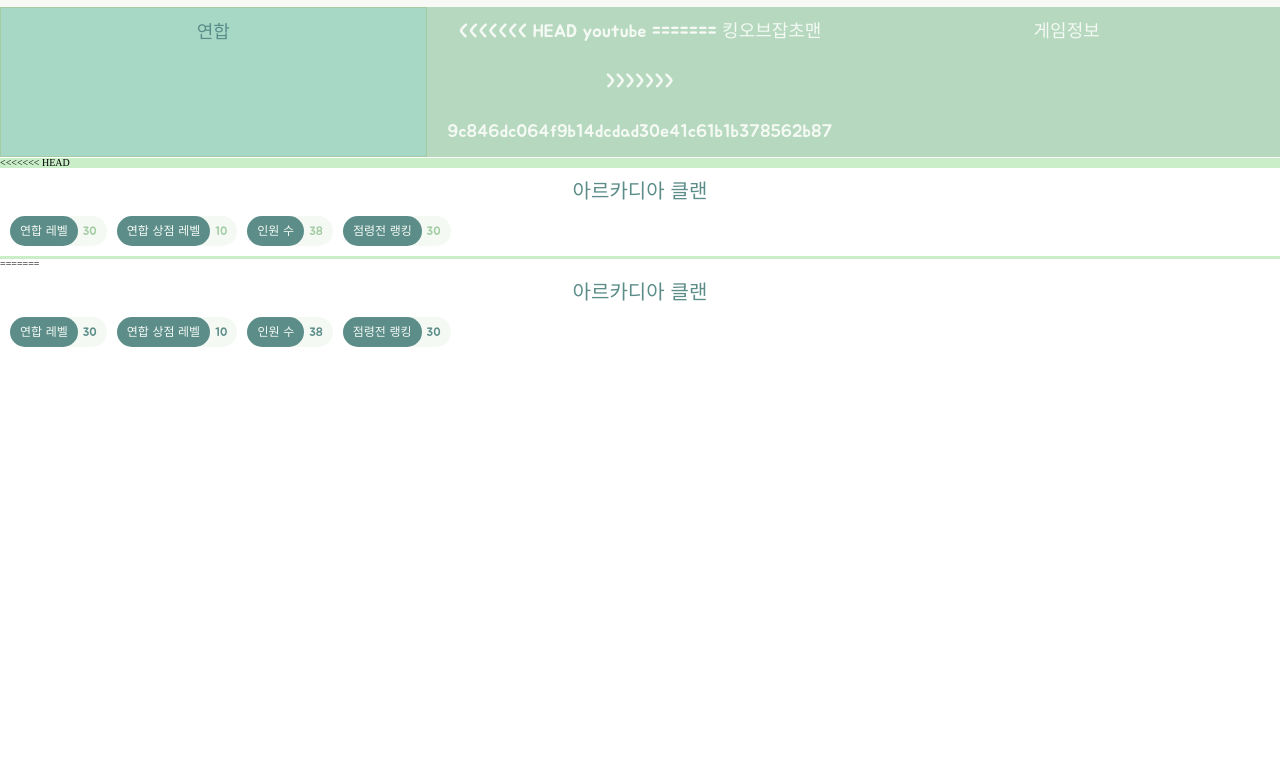
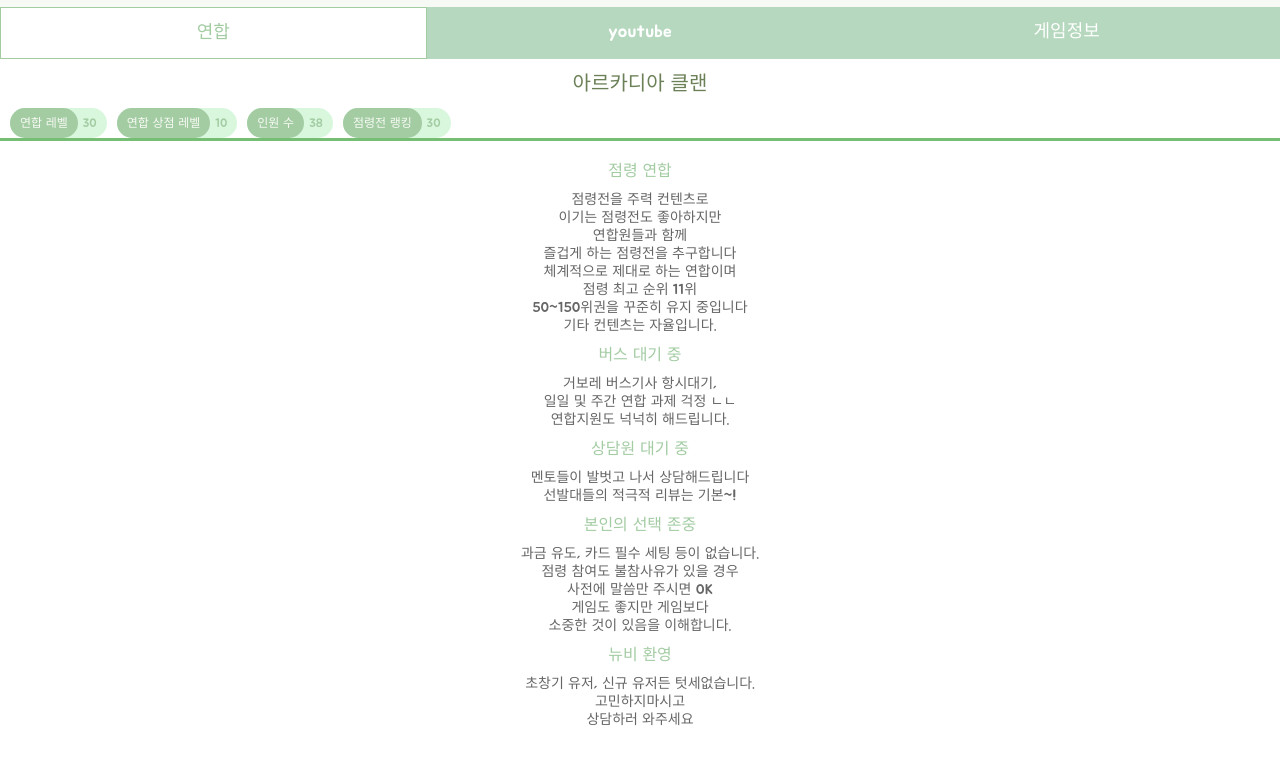
Before and after one commit to a23822/arca, a website: page index.htm in a window 1280 px wide. Shown: the part 43-800 px from the top of the page. Drawn offline with Linux system fonts and the light colour scheme.

Commit message:
본문 작성

```diff
--- a/index.htm
+++ b/index.htm
@@ -26,11 +26,7 @@
                     연합
                 </a>
                 <a href="#" id="kow_tap" class="tap_item" role="tab" aria-selected="false">
-<<<<<<< HEAD
                     youtube
-=======
-                    킹오브잡초맨
->>>>>>> 9c846dc064f9b14dcdad30e41c61b1b378562b87
                 </a>
                 <a href="#" id="tip_tap" class="tap_item" role="tab" aria-selected="false">
                     게임정보
@@ -42,7 +38,6 @@
         </nav>
         <main class="main_wrap">
             <section class="alliance_wrap" style="display: block;" id="alliance_wrap">
-<<<<<<< HEAD
                 <div class="content_bx">
                     <h2 class="blind_tit">
                         연합 정보
@@ -58,20 +53,53 @@
                     </div>
                 </div>
                 <div class="content_bx">
-                    <div class="apply_wrap">
-
-=======
-                <h2 class="blind_tit">
-                    연합 정보
-                </h2>
-                <p class="alliance_name">아르카디아 클랜</p>
-                <div class="info_wrap">
-                    <div class="info_flick">
-                        <span class="info"><span class="info_label">연합 레벨</span><span class="val">30</span></span>
-                        <span class="info"><span class="info_label">연합 상점 레벨</span><span class="val">10</span></span>
-                        <span class="info"><span class="info_label">인원 수</span><span class="val">38</span></span>
-                        <span class="info"><span class="info_label">점령전 랭킹</span><span class="val">30</span></span>
->>>>>>> 9c846dc064f9b14dcdad30e41c61b1b378562b87
+                    <div class="introduce_list">
+                        <div class="list_item">
+                            <span class="item_tit">점령 연합</span>
+                            <p class="item_description">
+                                점령전을 주력 컨텐츠로<br/>
+                                이기는 점령전도 좋아하지만<br/>
+                                연합원들과 함께<br/>
+                                즐겁게 하는 점령전을 추구합니다<br/>
+                                체계적으로 제대로 하는 연합이며<br/>
+                                점령 최고 순위 11위<br/>
+                                50~150위권을 꾸준히 유지 중입니다<br/>
+                                기타 컨텐츠는 자율입니다.
+                            </p>
+                        </div>
+                        <div class="list_item">
+                            <span class="item_tit">버스 대기 중</span>
+                            <p class="item_description">
+                                거보레 버스기사 항시대기,<br/>
+                                일일 및 주간 연합 과제 걱정 ㄴㄴ<br/>
+                                연합지원도 넉넉히 해드립니다.
+                            </p>
+                        </div>
+                        <div class="list_item">
+                            <span class="item_tit">상담원 대기 중</span>
+                            <p class="item_description">
+                                멘토들이 발벗고 나서 상담해드립니다<br/>
+                                선발대들의 적극적 리뷰는 기본~!
+                            </p>
+                        </div>
+                        <div class="list_item">
+                            <span class="item_tit">본인의 선택 존중</span>
+                            <p class="item_description">
+                                과금 유도, 카드 필수 세팅 등이 없습니다.<br/>
+                                점령 참여도 불참사유가 있을 경우<br/>
+                                사전에 말씀만 주시면 OK<br/>
+                                게임도 좋지만 게임보다<br/>
+                                소중한 것이 있음을 이해합니다.
+                            </p>
+                        </div>
+                        <div class="list_item">
+                            <span class="item_tit">뉴비 환영</span>
+                            <p class="item_description">
+                                초창기 유저, 신규 유저든 텃세없습니다.<br/>
+                                고민하지마시고<br/>
+                                상담하러 와주세요
+                            </p>
+                        </div>
                     </div>
                 </div>
             </section>
--- a/js/active.js
+++ b/js/active.js
@@ -31,7 +31,6 @@ for (var i=0; i<header_main_tap.length; i++) {
             kow_wrap.style.display = 'none';
             tip_wrap.style.display = 'block';
         }
-<<<<<<< HEAD
     });
 }
 
@@ -42,7 +41,5 @@ for (var i=0; i<alliance_info.length; i++) {
         var flag = this.classList.contains('info_hidden');
         this.classList.toggle('info_hidden');
         this.classList.toggle('info_opened');
-=======
->>>>>>> 9c846dc064f9b14dcdad30e41c61b1b378562b87
     });
 }
--- a/scss/arca.scss
+++ b/scss/arca.scss
@@ -6,7 +6,7 @@
 
 .arca {
     position: relative;
-    background-color: #c9eec8;
+    background-color: #77be75;
 
     .blind_tit {
         position: absolute;
--- a/scss/import/_import_header.scss
+++ b/scss/import/_import_header.scss
@@ -51,7 +51,7 @@
                 @include font(1.8rem, 5rem, 200, $border-color);
 
                 &[aria-selected=true] {
-                    background-color: $border-color;
+                    background-color: #fff;
                     color: $main-color;
                     border: 1px solid $main-color;
                     box-sizing: border-box;
--- a/scss/import/_import_main.scss
+++ b/scss/import/_import_main.scss
@@ -2,7 +2,6 @@
 
 .main_wrap {
     .alliance_name {
-<<<<<<< HEAD
         @include font(2rem, 4.8rem, 500, $header_color);
         text-align: center;
     }
@@ -17,28 +16,21 @@
         }
     }
 
-=======
-        @include font(2rem, 4.8rem, 500, $main_color);
-        text-align: center;
-    }
->>>>>>> 9c846dc064f9b14dcdad30e41c61b1b378562b87
     .info_wrap {
-        padding: 0 10px 10px;
+        padding: 0 10px;
 
         .info_flick {
             margin: 0 -10px;
             white-space: nowrap;
             overflow-x: auto;
             font-size: 0;
-<<<<<<< HEAD
             scrollbar-width: none;
             -ms-overflow-style: none;
+            line-height: 3rem;
 
             &::-webkit-scrollbar {
                 width: 0px;
             }
-=======
->>>>>>> 9c846dc064f9b14dcdad30e41c61b1b378562b87
         }
 
         .info {
@@ -46,18 +38,10 @@
             vertical-align: top;
             @include font(1.2rem, 3rem, 400, $main-color);
             border-radius: 16px;
-<<<<<<< HEAD
             background-color: #d8f7dd;
             animation: fadein 1s linear;
             animation-iteration-count: 1;
             animation-fill-mode: both;
-=======
-            background-color: $font-color;
-            -ms-overflow-style: none;
-            ::-webkit-scrollbar {
-                display: none;
-            }
->>>>>>> 9c846dc064f9b14dcdad30e41c61b1b378562b87
 
             & + .info {
                 margin-left: 10px;
@@ -84,7 +68,6 @@
                 padding-right: 10px;
             }
 
-<<<<<<< HEAD
             &.info_hidden {
                 .val {
                     animation: info_fadeout 1.2s;
@@ -101,17 +84,30 @@
                 }
             }
 
-=======
->>>>>>> 9c846dc064f9b14dcdad30e41c61b1b378562b87
             &:after {
                 @include clear;
             }
         }
     }
-<<<<<<< HEAD
 
-    .apply_wrap {
-        background-color: $font-color;
+    .introduce_list {
+        padding: 20px 18px;
+        text-align: center;
+
+        .list_item {
+            .item_tit {
+                @include font(1.6rem, 2rem, 500, $main-color);
+            }
+
+            .item_description {
+                margin-top: 10px;
+                @include font(1.4rem, 1.8rem, 400);
+            }
+
+            & + .list_item {
+                margin-top: 10px;
+            }
+        }
     }
 }
 
@@ -154,6 +150,4 @@
         color: $main-color;
         opacity: 1;
     }
-=======
->>>>>>> 9c846dc064f9b14dcdad30e41c61b1b378562b87
 }
```
Also changed, not shown: css/arca.css.
